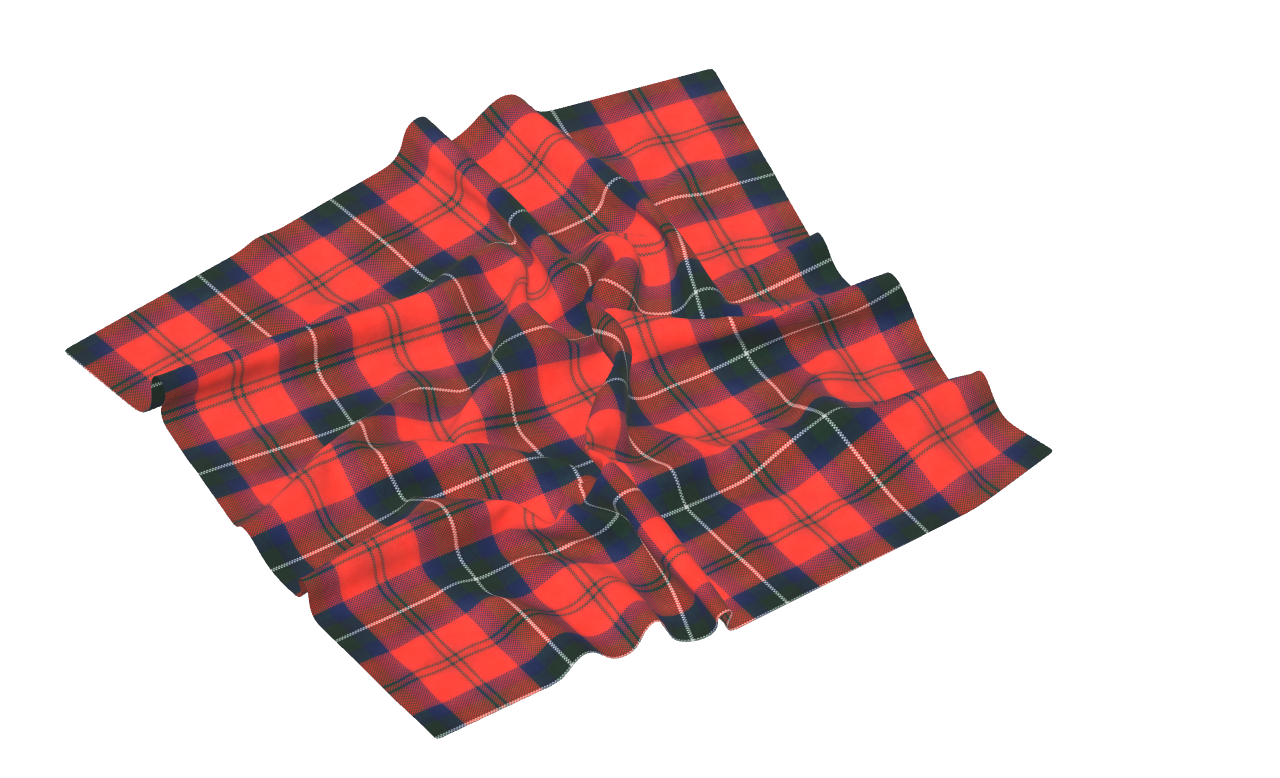
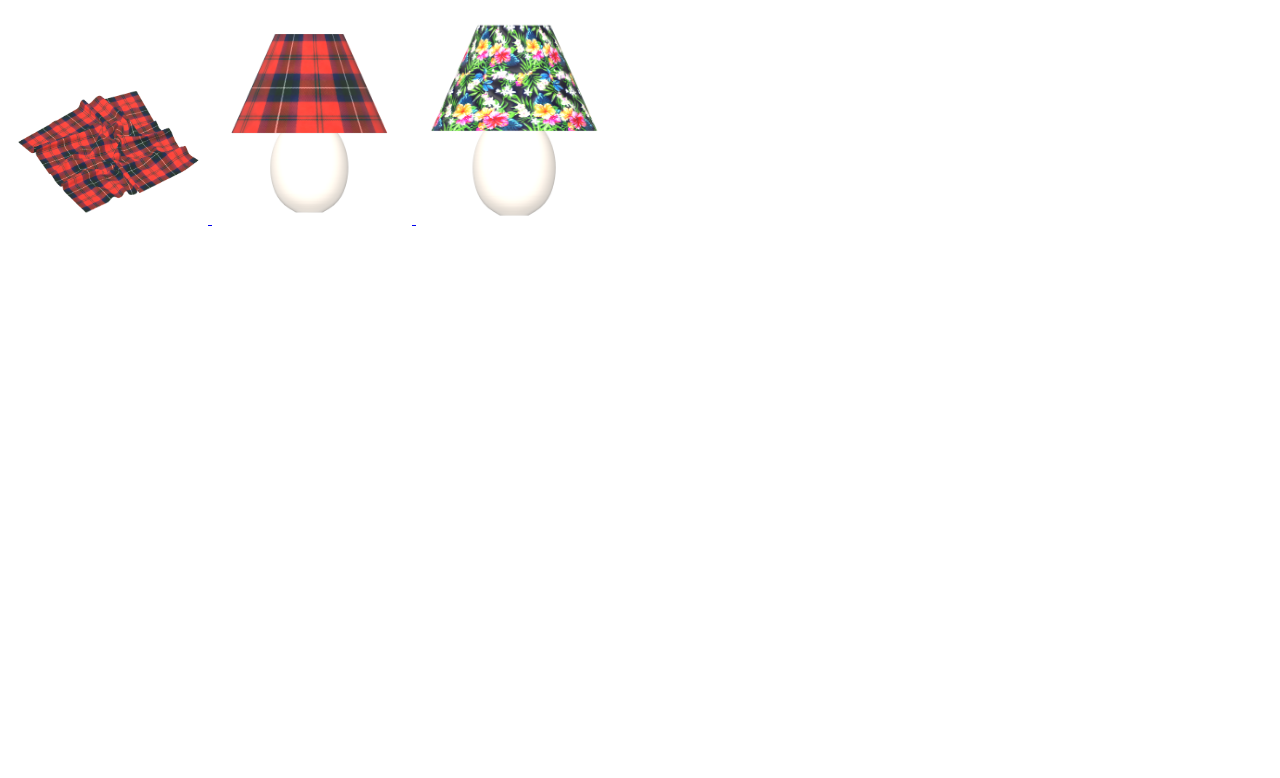
Before and after one commit to hbadhani/ar-quicklook, a plain HTML site: page index.html in a window 1280 px wide. Drawn offline with Linux system fonts and the light colour scheme.

Commit message:
Updates index.html

```diff
--- a/index.html
+++ b/index.html
@@ -1,9 +1,17 @@
 <!DOCTYPE html>
 <html>
 <head>
-<title>Hello World HTML</title>
+<title>AR Quicklook assets</title>
 </head>
 <body>
-<img src="model_52607160-39ca-11e9-8d2d-94505130baf2.png" href="52607160-39ca-11e9-8d2d-94505130baf2.html"/>
+  <a href="52607160-39ca-11e9-8d2d-94505130baf2.html">
+    <img src="model_52607160-39ca-11e9-8d2d-94505130baf2.png" width=200/>
+  </a>
+    <a href="8f8f21d0-39ca-11e9-844f-7c138f100439.html">
+    <img src="model_8f8f21d0-39ca-11e9-844f-7c138f100439.png" width=200/>
+  </a>
+    <a href="dbf60020-39ca-11e9-871b-8682e378119a.html">
+    <img src="model_dbf60020-39ca-11e9-871b-8682e378119a.png" width=200/>
+  </a>
 </body>
 </html>
```
